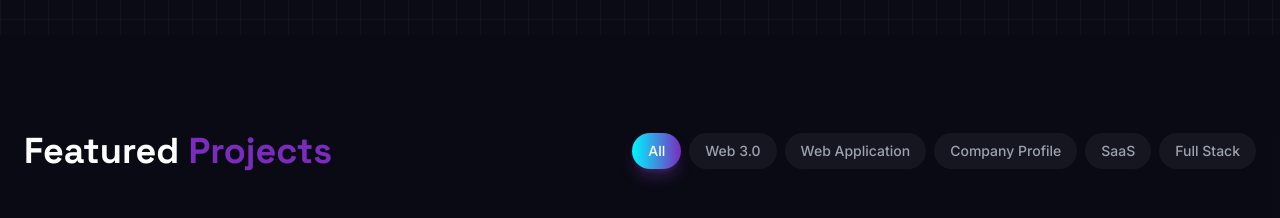
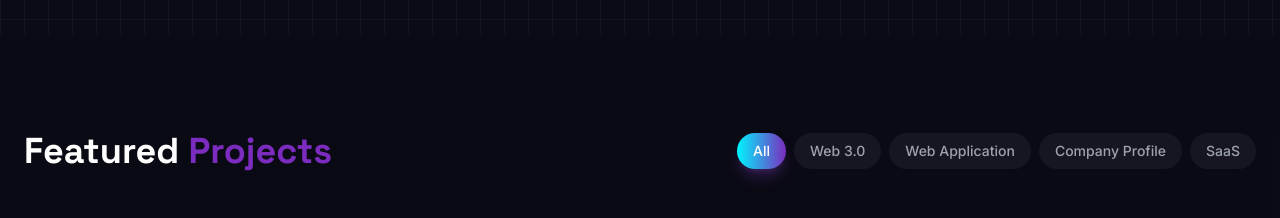
Before and after one commit to divorahim13/devdivo, a React (Vite) app: page / in a window 1280 px wide. Shown: the part 2660-2878 px from the top of the page. Built offline with nearby package versions, Linux system fonts and the light colour scheme.

Commit message:
Update constants.ts

```diff
--- a/constants.ts
+++ b/constants.ts
@@ -62,8 +62,8 @@ export const PROJECTS: Project[] = [
     category: 'Company Profile',
     image: '/assets/project-3.jpg',
     description: 'A Corporate Landing Page (Corporate Portfolio) with a highly immersive High-Tech/Cyberpunk theme. This website is designed to represent an advanced technology agency focused on high-performance digital infrastructure, cybersecurity, and AI.',
-    tags: ['React', 'TypeScript', 'Tailwind CSS', 'Google Gemini API', 'Context API'],
-    link: 'https://luminamarket-tau.vercel.app/',
+    tags: ['React', 'TypeScript', 'Tailwind CSS', 'GASP'],
+    link: 'https://nexus-seven-rose.vercel.app/',
   },
   {
     id: 4,
@@ -72,24 +72,6 @@ export const PROJECTS: Project[] = [
     image: 'https://picsum.photos/800/600?random=4',
     description: 'A collaborative project management tool similar to Trello. Supports drag-and-drop task organization and team workspaces.',
     tags: ['Next.js', 'dnd-kit', 'Tailwind', 'Firebase'],
-    link: '#',
-  },
-  {
-    id: 5,
-    title: 'Crypto Portfolio Tracker',
-    category: 'Web 3.0',
-    image: 'https://picsum.photos/800/600?random=5',
-    description: 'A clean dashboard for tracking crypto assets across different chains. Fetches real-time price data via public APIs without requiring wallet connection.',
-    tags: ['React', 'Coingecko API', 'Redux Toolkit'],
-    link: '#',
-  },
-  {
-    id: 6,
-    title: 'Luxe Booking Engine',
-    category: 'Full Stack',
-    image: 'https://picsum.photos/800/600?random=6',
-    description: 'An appointment booking system for a beauty salon. Handles calendar slots, email confirmations, and admin scheduling management.',
-    tags: ['React', 'Express', 'Postgres', 'Nodemailer'],
     link: '#',
   },
 ];
```
